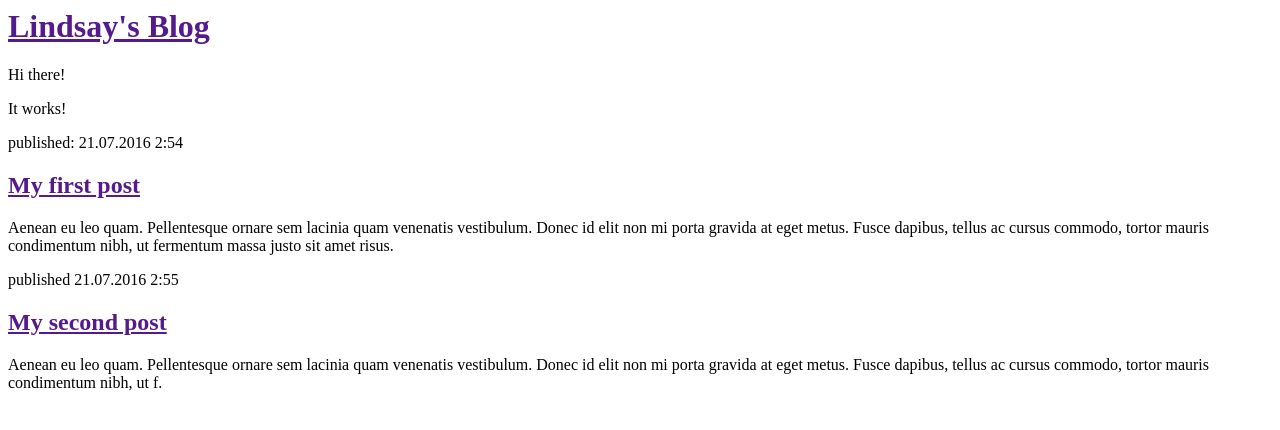
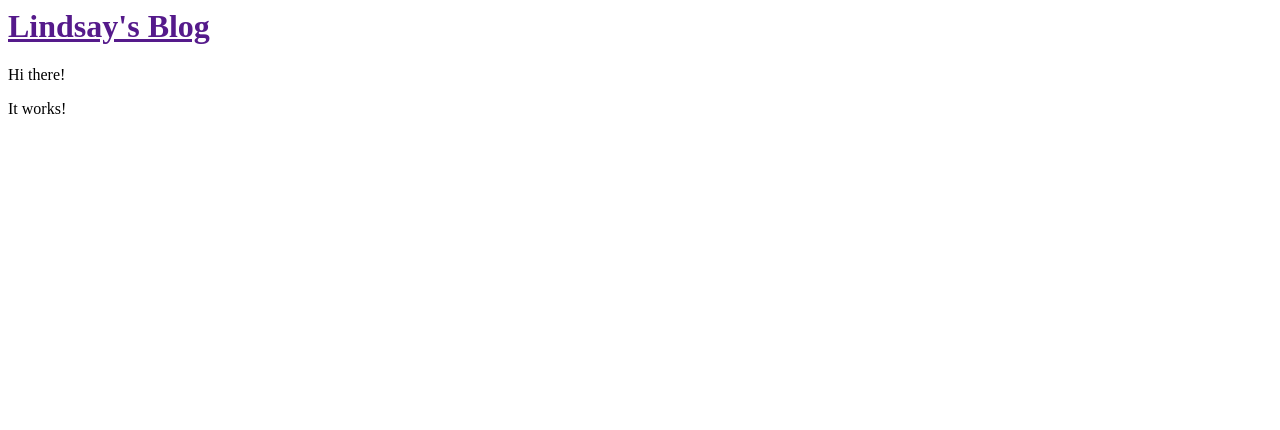
Before and after one commit to lizzijordan/my-first-blog, a Django app: page / in a window 1280 px wide. Shown: the top 430 px of the page. Run offline with Django 3.2, Linux system fonts and the light colour scheme.

Commit message:
Trying to fix my div mistakes from my last edit

```diff
--- a/blog/templates/blog/post_list.html
+++ b/blog/templates/blog/post_list.html
@@ -9,17 +9,9 @@
 			<p>It works!</p>
 		</div>
 
+		<div>
 		{{posts}}
-			<p>published: 21.07.2016 2:54</p>
-			<h2><a href="">My first post</a></h2>
-			<p>Aenean eu leo quam. Pellentesque ornare sem lacinia quam venenatis vestibulum. Donec id elit non mi porta gravida at eget metus. Fusce dapibus, tellus ac cursus commodo, tortor mauris condimentum nibh, ut fermentum massa justo sit amet risus.</p>
-		{{posts}}
-
-		{{posts}}
-			<p>published 21.07.2016 2:55</p>
-			<h2><a href="">My second post</a></h2>
-			<p> Aenean eu leo quam. Pellentesque ornare sem lacinia quam venenatis vestibulum. Donec id elit non mi porta gravida at eget metus. Fusce dapibus, tellus ac cursus commodo, tortor mauris condimentum nibh, ut f.</p>
-		{{posts}}
+		</div>
 
 
 	</body>
```
